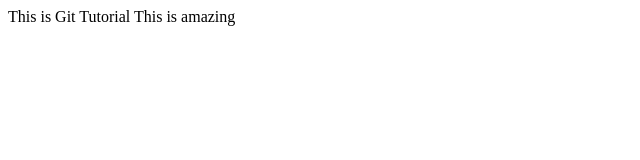
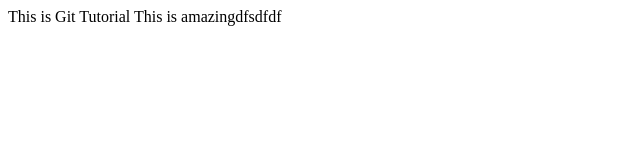
Before and after one commit to emgeex13/first_repo, a plain HTML site: page index.html in a window 1280 px wide. Shown: the full height of the page, 0-640 px from the left. Drawn offline with Linux system fonts and the light colour scheme.

```diff
--- a/index.html
+++ b/index.html
@@ -7,6 +7,6 @@
     <title>Check File</title>
   </head>
   <body>
-    This is Git Tutorial This is amazing
+    This is Git Tutorial This is amazingdfsdfdf
   </body>
 </html>
```
Also changed, not shown: 1 other file.
